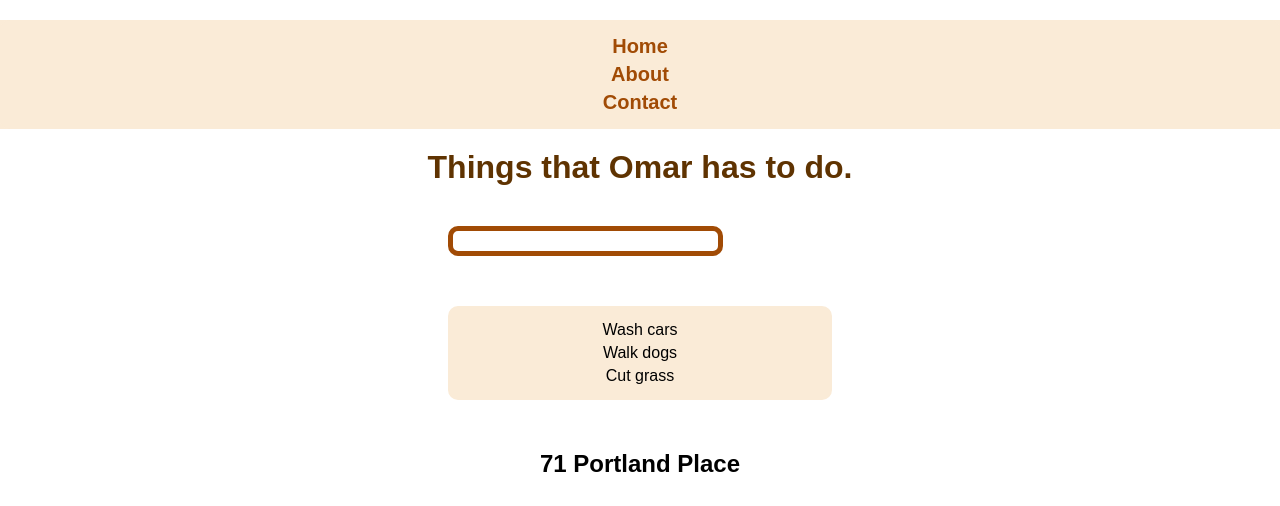
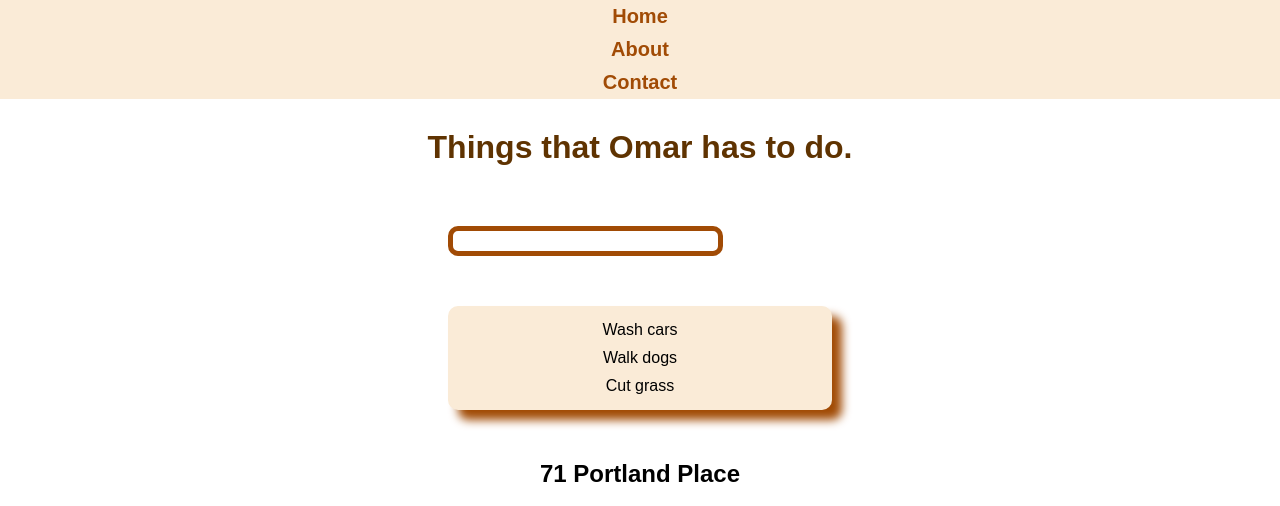
Before and after one commit to OmarKarame/html-css-recap, a plain HTML site: page index.html in a window 1280 px wide. Shown: the top 506 px of the page. Drawn offline with Linux system fonts and the light colour scheme.

Commit message:
created specific styling for seperate lists

```diff
--- a/index.html
+++ b/index.html
@@ -24,7 +24,7 @@
         <h1>Things that Omar has to do.</h1>
         <section>
             <input type="text">
-            <ul>
+            <ul id="todo-list">
                 <li>Wash cars</li>
                 <li>Walk dogs</li>
                 <li>Cut grass</li>
--- a/styles.css
+++ b/styles.css
@@ -15,7 +15,7 @@
 
 h1{
     text-align: center;
-    margin-bottom: 10px;
+    margin: 30px 0px;
     color: rgb(95, 51, 1);
 }
 
@@ -31,17 +31,18 @@ input{
     margin: 30px auto;
 }
 
-ul{
+#todo-list{
     list-style-type: none;
     text-align: center;
     margin: 20px  0px;
     padding: 10px 0px;
     background-color: antiquewhite;
     border-radius: 10px;
+    box-shadow: 10px 10px 10px rgb(161, 75, 5);
 }
 
 li{
-    margin: 5px 0px;
+    padding: 5px 0px;
 }
 
 footer{
```
